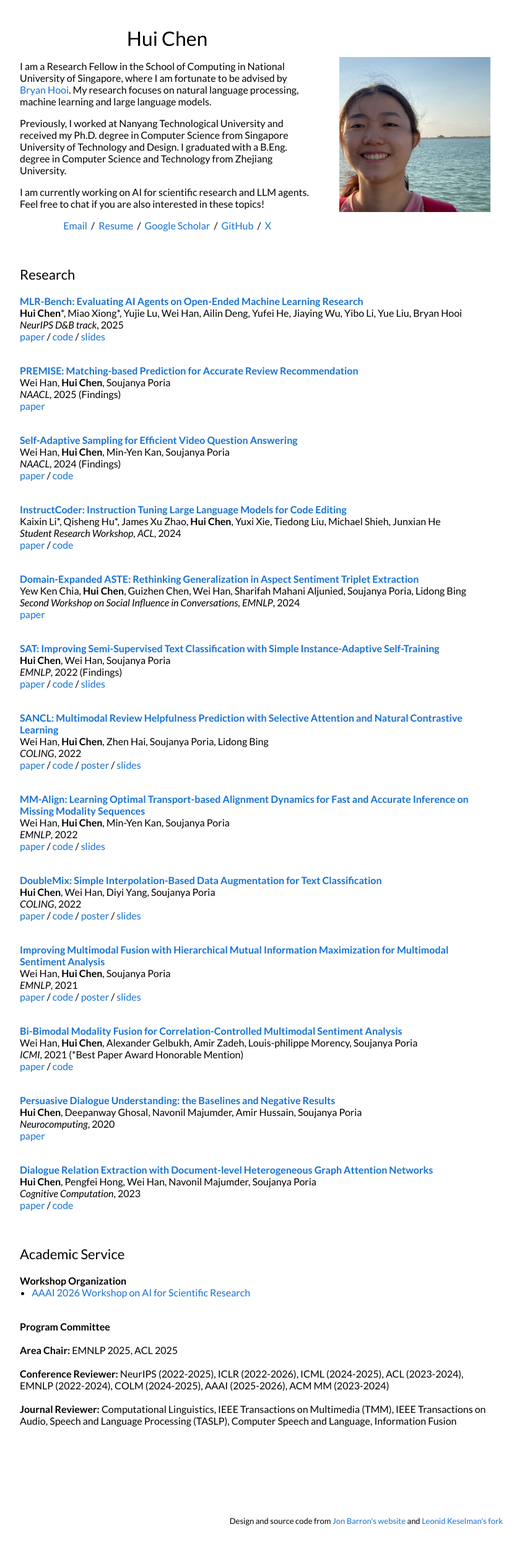
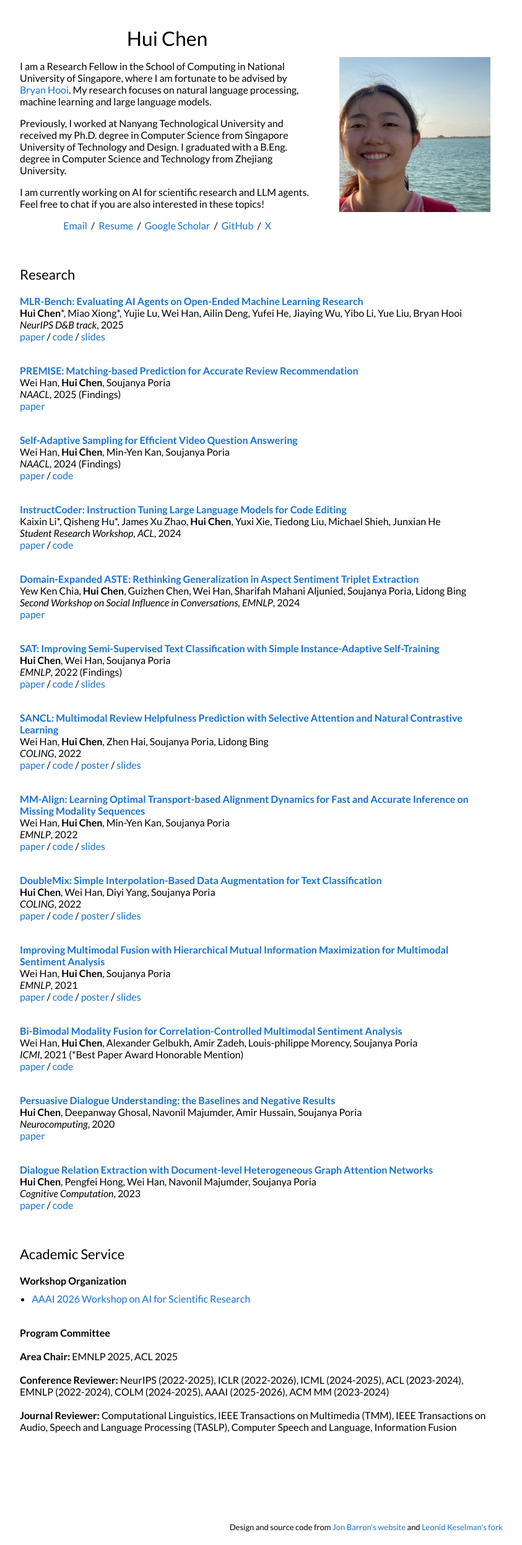
Before and after one commit to chchenhui/chchenhui.github.io, a Jekyll site: the page built from _posts/2025-1-1-mlrbench.markdown, in a window 1280 px wide. Shown: the whole page at 62% size, without its empty margins (228-1071 px from the left). Built offline with Jekyll 4.4.1, drawn with Linux system fonts in a browser that asks for light colours.

Commit message:
Update default.html

```diff
--- a/_layouts/default.html
+++ b/_layouts/default.html
@@ -112,9 +112,8 @@
 
           <tr>
             <td style="padding:2.5%;padding-top:0;width:75%;vertical-align:middle">
-              <h3>Workshop Organization</h3>
-              <br>
-              <ul style="margin:0;padding-left:1.2em">
+              <h3 style="margin-bottom:0.6em">Workshop Organization</h3>
+              <ul style="margin-top:0.6em;padding-left:1.2em">
                 <li>
                   <a href="https://ai4research-workshop.github.io">AAAI 2026 Workshop on AI for Scientific Research</a>
                 </li>
```
